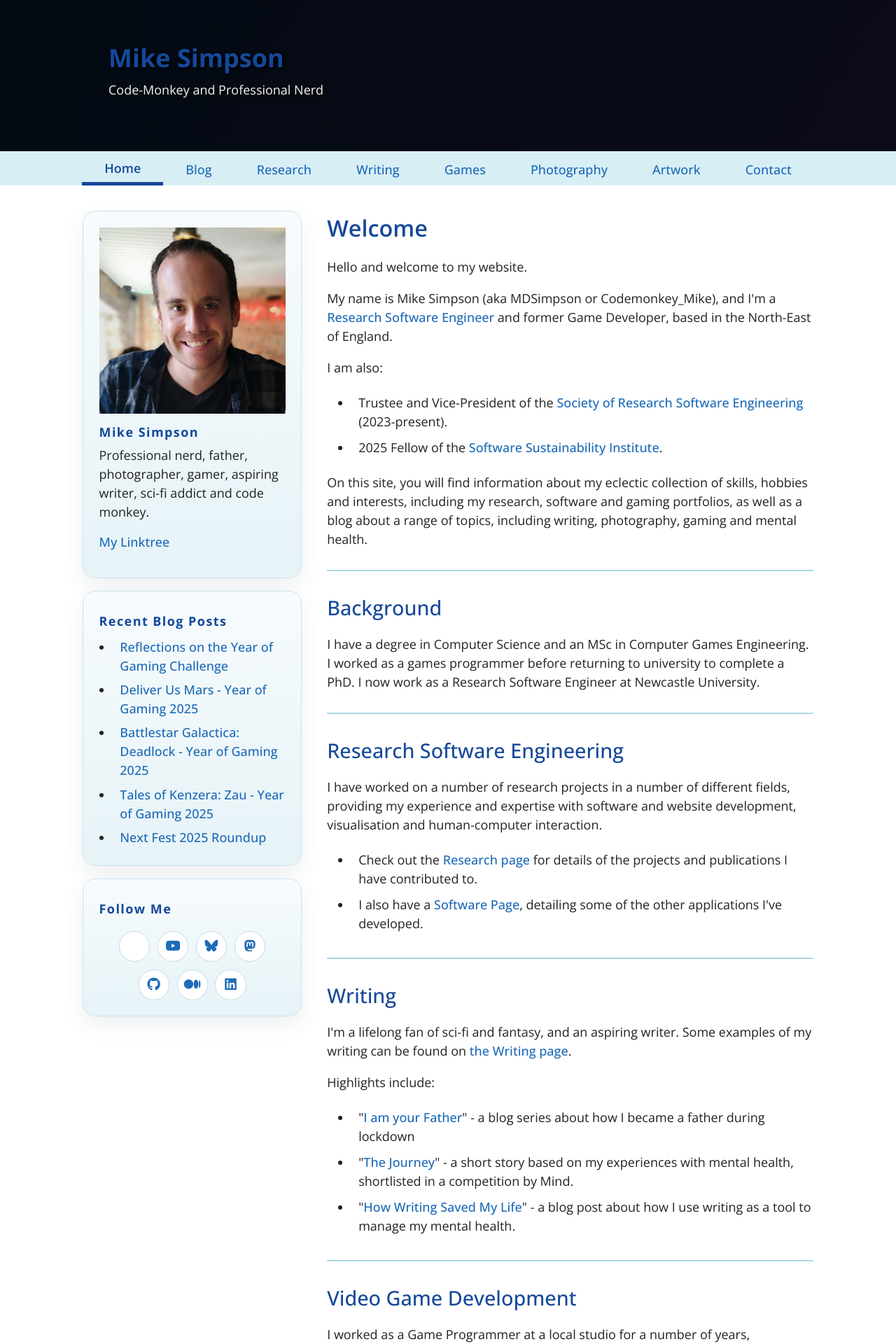
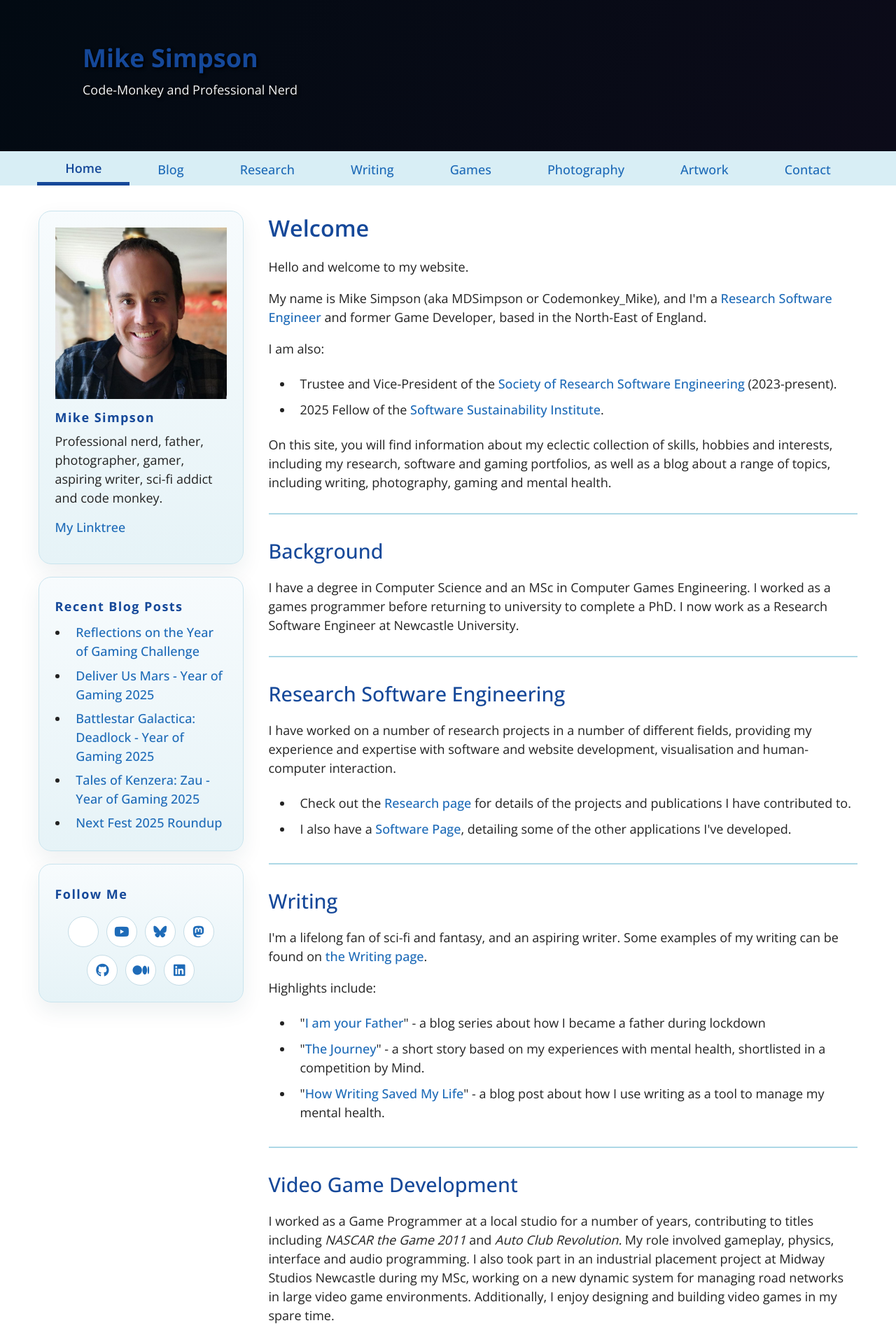
Before and after one commit to mdsimpson42/mdsimpson42.github.io, a Jekyll site: the page built from index.html, in a window 1280 px wide. Shown: the top 1920 px of the page at 70% size. Built offline with Jekyll 4.4.1, drawn with Linux system fonts in a browser that asks for light colours; nearby versions of some CDN libraries.

Commit message:
End of first pass of tweaks and adjustments

```diff
--- a/assets/css/customisations.scss
+++ b/assets/css/customisations.scss
@@ -58,12 +58,6 @@ h3 a {
     text-align: center;
 }
 
-.mailing-list-form {
-    max-width: 600px;
-    margin-left: auto;
-    margin-right: auto;
-}
-
 .current {
     color: $selected-colour !important;
     padding-bottom: 15px !important;
@@ -86,7 +80,7 @@ h3 a {
 
 .header-content {
     position: relative;
-    max-width: 55rem;
+    max-width: 65rem;
     margin-left: auto;
     margin-right: auto;
     height: 100%;
@@ -137,7 +131,7 @@ h3 a {
     padding-top: 0.2rem;
     padding-bottom: 0.2rem;
     width: 100%;
-    max-width: 55rem;
+    max-width: 65rem;
     display: flex;
     justify-content: space-between;
     align-items: center;
@@ -438,6 +432,7 @@ iframe {
     font-size: larger;
     margin-top: 0px !important;
     margin-bottom: 0px !important;
+    color: $selected-colour !important;
 }
 
 .post-date-wide {
@@ -880,7 +875,7 @@ body.is-lightbox-open {
     align-items: center;
     justify-content: center;
     min-height: 44px;
-    padding: 8px 32px;
+    padding: 8px 40px;
     font-size: 1rem;
     line-height: 1.2;
     margin: 0px;
@@ -1269,7 +1264,7 @@ button:hover {
     display: grid;
     gap: 2rem;
     align-items: start;
-    padding: 2rem 3rem;
+    padding: 2rem 0rem;
 }
 
 .page-sidebar {
@@ -1367,7 +1362,7 @@ button:hover {
 
 @media (min-width: 943px) {
     .main-content {
-        grid-template-columns: minmax(12rem, 30%) minmax(0, 1fr);
+        grid-template-columns: minmax(12rem, 25%) minmax(0, 1fr);
     }
 }
 
--- a/assets/css/style.scss
+++ b/assets/css/style.scss
@@ -810,7 +810,7 @@ a:hover {
 }
 @media screen and (min-width: 64em) {
   .main-content {
-    max-width: 64rem;
+    max-width: 65rem;
     padding: 2rem 6rem;
     margin: 0 auto;
     font-size: 1.1rem;
```
